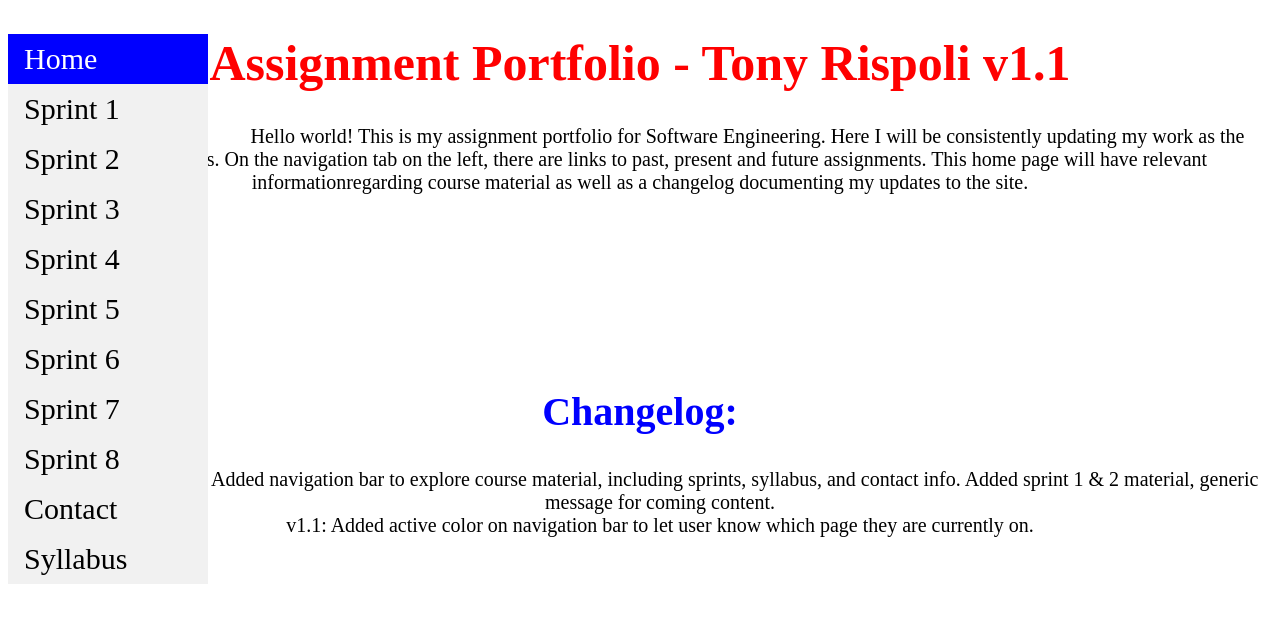
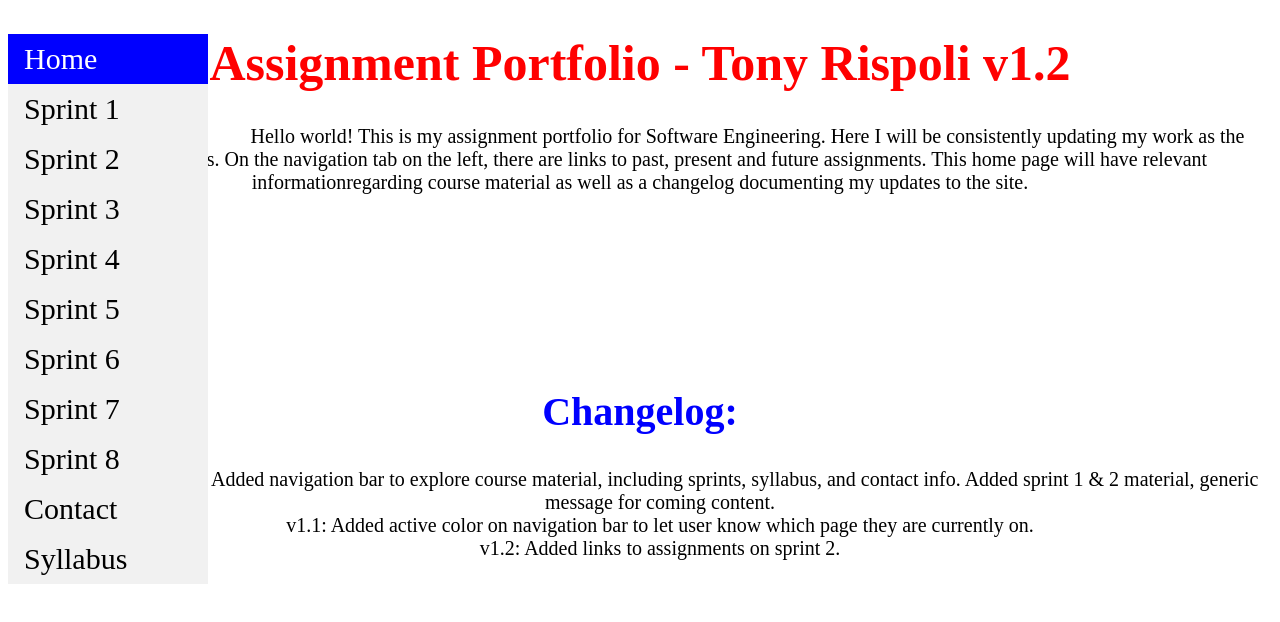
Before and after one commit to anthonyrrispoli/assignment-portfolio-tr, a plain HTML site: page index.html in a window 1280 px wide. Drawn offline with Linux system fonts and the light colour scheme.

Commit message:
v1.2: Added work for sprint 2

```diff
--- a/index.html
+++ b/index.html
@@ -25,7 +25,7 @@
             <li><a href="o1cbypjo-syllabus.pdf">Syllabus</a></li>
         </ul>
 
-        <h1>Assignment Portfolio - Tony Rispoli v1.1</h1>
+        <h1>Assignment Portfolio - Tony Rispoli v1.2</h1>
 
         <p>
             Hello world! This is my assignment portfolio for Software Engineering. Here I will be
@@ -46,6 +46,7 @@
                     & 2 material, generic message for coming content. </li>
                 <li class = "Change">v1.1: Added active color on navigation bar to let user
                     know which page they are currently on. </li>
+                <li class = "Change">v1.2: Added links to assignments on sprint 2.</li>
             </ul>
         </p>
     </body>
```
